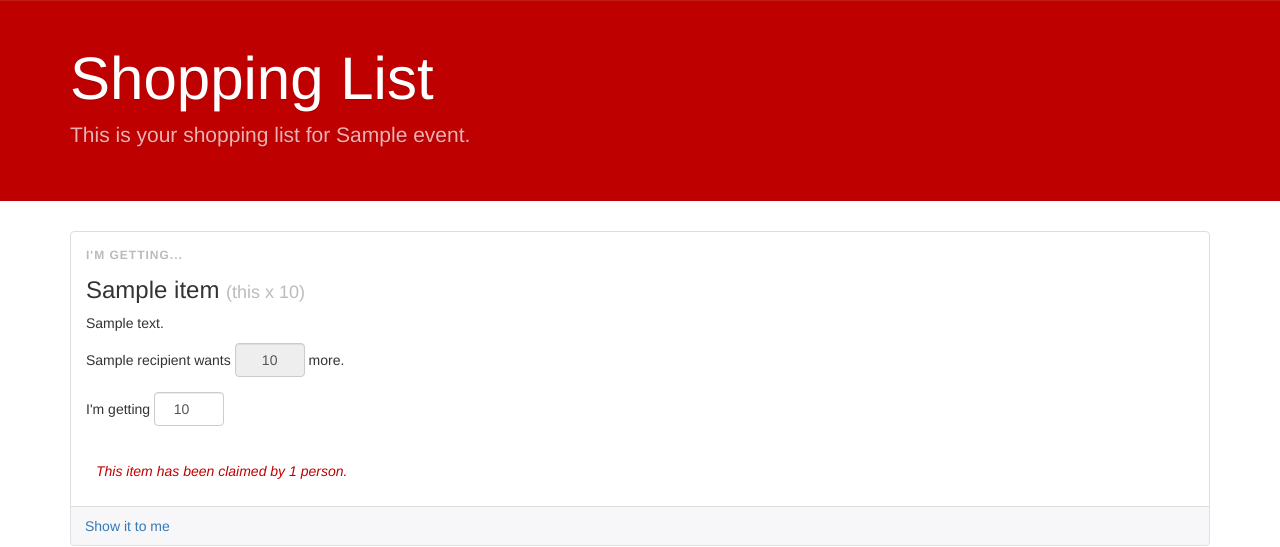
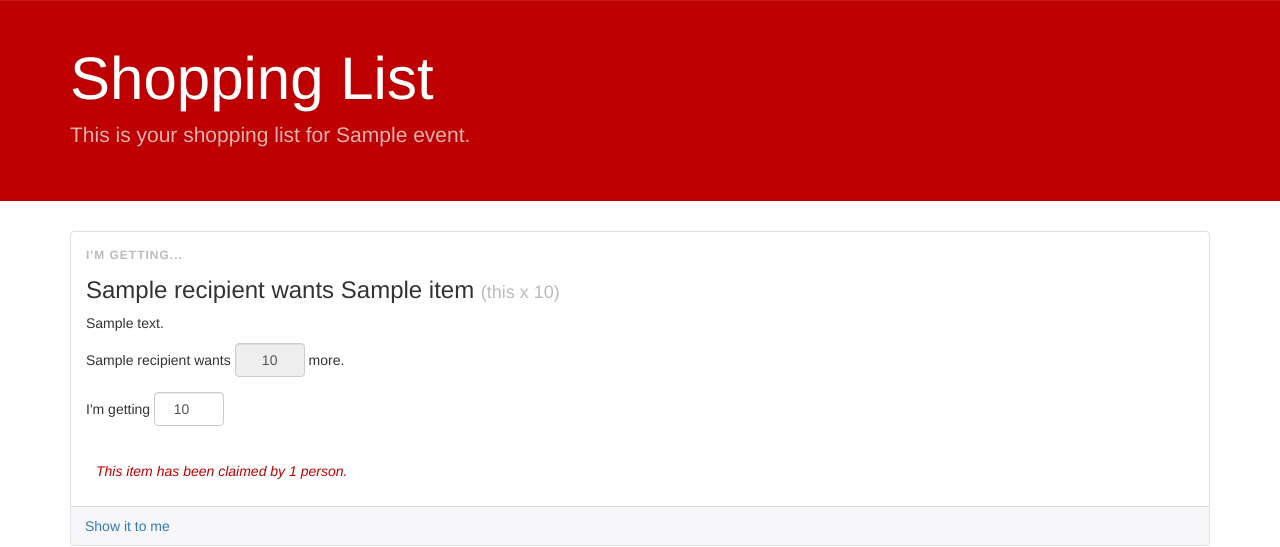
Before and after one commit to dirn/Secret-Santa, a Python web app: template xmas/frontend/templates/events/claims.html in a window 1280 px wide. Shown: the part 51-598 px from the top of the page. Run offline with Jinja, Linux system fonts and the light colour scheme; the template is opened without the code that fills it: most values are stand-ins (such as "Sample title", 1, 10 or a date in 2020); some libraries are stand-ins or nearby versions.

Commit message:
Show recipient name on Shopping List
When viewing the Shopping List it can be helpful to know for whom a
particular gift is being purchased. This change takes advantage of the
`show_recipient` flag already being set in the template to prefer the
item's name with the recipient's.

```diff
--- a/xmas/frontend/templates/events/item.html
+++ b/xmas/frontend/templates/events/item.html
@@ -1,6 +1,9 @@
 <div class="xmas-item">
   <div class="xmas-details{% if item.is_claimed(current_user.id) %} claimed{% endif %}">
     <h3>
+      {% if show_recipient %}
+        {{ item.recipient.recipient.name }} wants
+      {% endif %}
       {{ item }}
       {% if item.quantity > 1 %}
         <span class="quantity">(this x {{ item.quantity }})</span>
```
